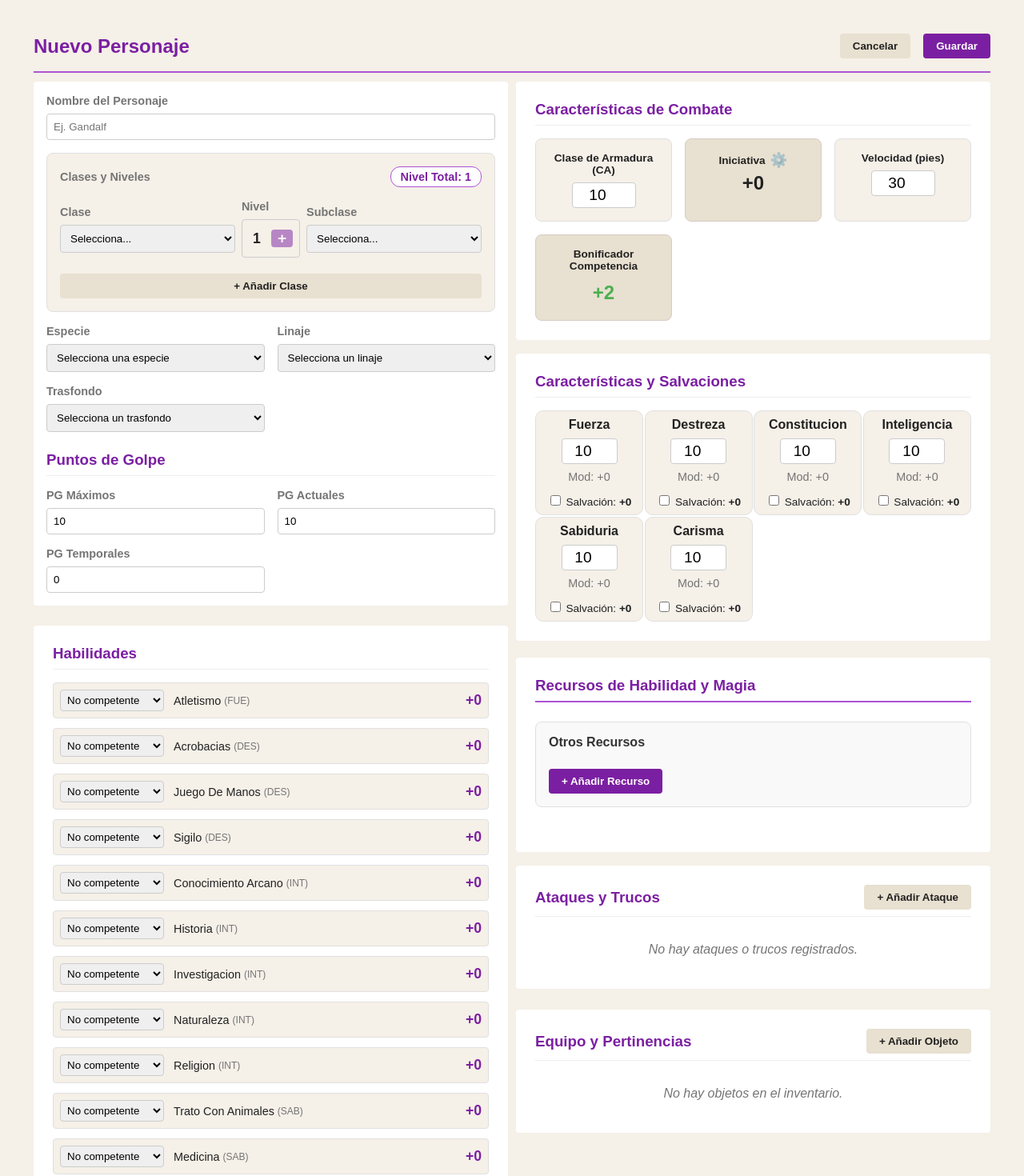
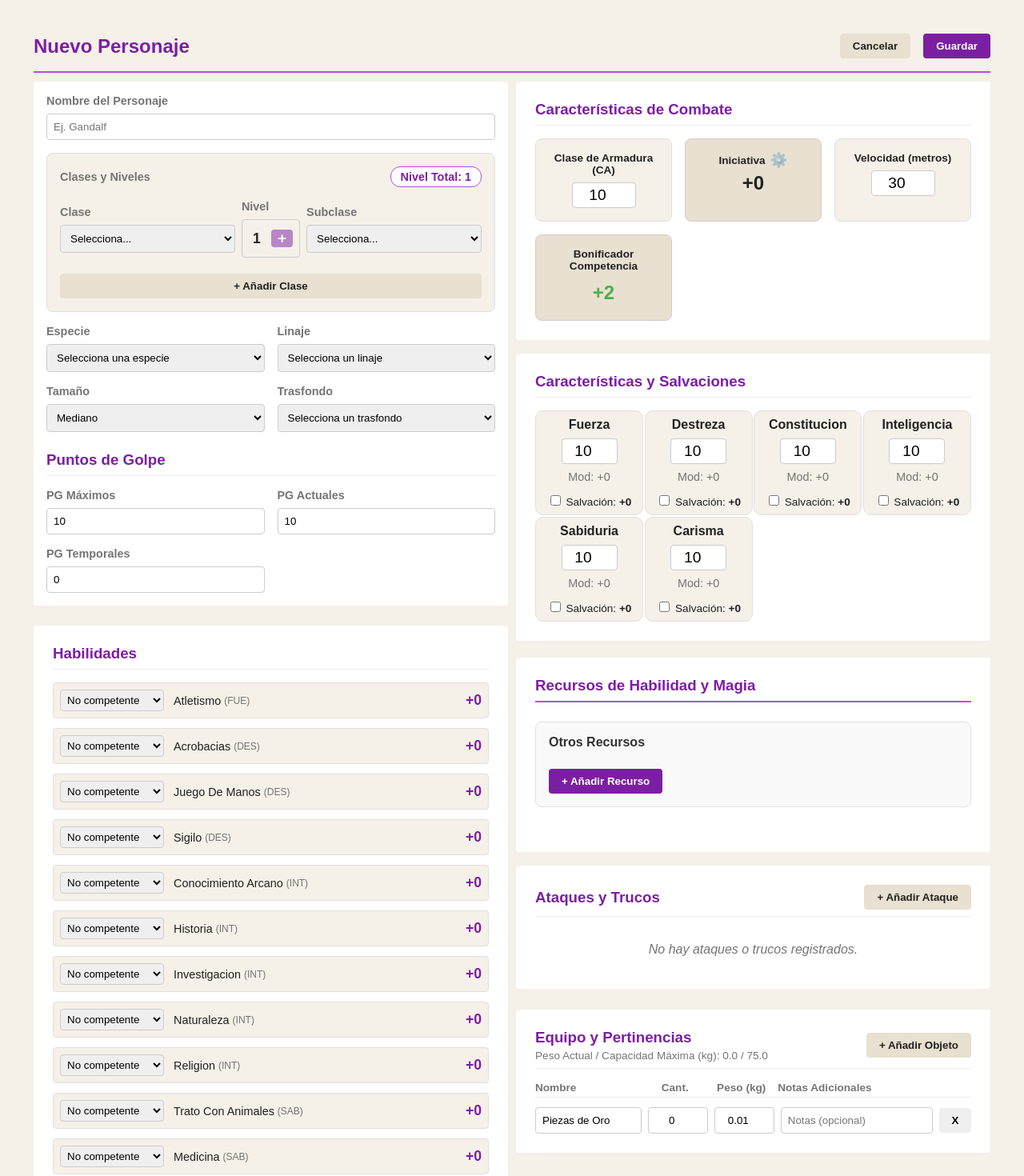
Before and after one commit to AironDH/Gremio-de-Egida, a Vue app: page /personaje/nuevo in a window 1280 px wide. Shown: the top 1470 px of the page at 80% size. Built offline with nearby package versions, Linux system fonts and the light colour scheme.

Commit message:
V-0.6 Cuenta el peso máximo que puede llevar el personaje - mejoras en la IU de equipo y pertenencias

```diff
--- a/src/components/character/CharacterBasicInfo.vue
+++ b/src/components/character/CharacterBasicInfo.vue
@@ -98,6 +98,18 @@
       </div>
 
       <div class="form-group">
+        <label for="tamano">Tamaño</label>
+        <select id="tamano" v-model="datos.tamano" required>
+          <option value="diminuto">Diminuto</option>
+          <option value="pequeño">Pequeño</option>
+          <option value="mediano">Mediano</option>
+          <option value="grande">Grande</option>
+          <option value="enorme">Enorme</option>
+          <option value="gargantuesco">Gargantuesco</option>
+        </select>
+      </div>
+
+      <div class="form-group">
         <label for="trasfondo">Trasfondo</label>
         <select id="trasfondo" :value="datos.trasfondo || ''" @change="alCambiarTrasfondo" required>
           <option disabled value="">Selecciona un trasfondo</option>
@@ -138,7 +150,7 @@
 </template>
 
 <script setup>
-import { computed, watch } from 'vue' // Añadido watch para limpieza automática
+import { computed, watch } from 'vue'
 import datosMundo from '../../data/data.json'
 import BaseButton from '../common/BaseButton.vue'
 import { calcularNivelTotal, calcularPB } from '../../utils/calculations.js'
@@ -236,7 +248,6 @@ const alCambiarEspecie = () => {
 // === NUEVO: Lógica de Trasfondos y Dotes ===
 const listadoTrasfondos = computed(() => datosMundo.trasfondos || [])
 
-// Filtramos las dotes específicamente por Tipo: "Origen"
 const listadoDotesOrigen = computed(() => {
   return (datosMundo.dotes || []).filter(dote => dote.Tipo === 'Origen')
 })
@@ -248,13 +259,9 @@ const alCambiarTrasfondo = (event) => {
   const personajeActualizado = { ...props.modelValue }
   personajeActualizado.trasfondo = nombreTrasfondo
 
-  // Clonamos el array de dotes para mantener reactividad limpia
   let dotesActuales = personajeActualizado.dotes ? [...personajeActualizado.dotes] : []
-
-  // Removemos la dote de trasfondo anterior en caso de que el jugador cambie de opinión
   dotesActuales = dotesActuales.filter(d => d.fuente !== 'Trasfondo')
 
-  // Buscamos el trasfondo y añadimos su dote
   const trasfondoData = listadoTrasfondos.value.find(t => t.nombre === nombreTrasfondo)
   if (trasfondoData && trasfondoData.dote) {
     dotesActuales.push({
@@ -269,8 +276,7 @@ const alCambiarTrasfondo = (event) => {
   emit('update:modelValue', personajeActualizado)
 }
 
-// === NUEVO: Lógica de Raza Versátil ===
-// Computada para saber si mostramos el segundo selector
+// === Lógica de Raza Versátil ===
 const esRazaVersatil = computed(() => {
   if (!datos.value.especie || !datos.value.raza) return false
   const especieData = listadoEspecies.value.find(e => e.nombre === datos.value.especie)
@@ -279,22 +285,18 @@ const esRazaVersatil = computed(() => {
   const razaData = especieData.razas.find(r => r.nombre === datos.value.raza)
   if (!razaData || !razaData.rasgos) return false
 
-  // Devuelve true si encuentra "Versátil" en algún lugar de los rasgos
   return razaData.rasgos.some(rasgo => rasgo.toLowerCase().includes('versátil'))
 })
 
-// Watcher de limpieza: si cambias de raza a una que NO es versátil, borra la dote extra
 watch(esRazaVersatil, (esVersatil) => {
   if (!esVersatil && props.modelValue.dotes) {
     const dotesLimpias = props.modelValue.dotes.filter(d => d.fuente !== 'Raza (Versátil)')
-    // Solo emitimos si efectivamente se eliminó algo (evita ciclos infinitos)
     if (dotesLimpias.length !== props.modelValue.dotes.length) {
       emit('update:modelValue', { ...props.modelValue, dotes: dotesLimpias })
     }
   }
 })
 
-// Computada para mantener el valor visible en el <select> de dote versátil
 const doteVersatilSeleccionada = computed(() => {
   if (!datos.value.dotes) return ''
   const dote = datos.value.dotes.find(d => d.fuente === 'Raza (Versátil)')
@@ -308,7 +310,6 @@ const alCambiarDoteVersatil = (event) => {
   const personajeActualizado = { ...props.modelValue }
   let dotesActuales = personajeActualizado.dotes ? [...personajeActualizado.dotes] : []
 
-  // Limpiamos la elección previa del selector versátil
   dotesActuales = dotesActuales.filter(d => d.fuente !== 'Raza (Versátil)')
 
   dotesActuales.push({
@@ -324,7 +325,6 @@ const alCambiarDoteVersatil = (event) => {
 </script>
 
 <style scoped>
-/* Los estilos se mantienen idénticos, la clase .form-grid acomodará los nuevos campos de forma nativa */
 .full-width {
   grid-column: 1 / -1;
 }
--- a/src/components/character/CharacterEquipment.vue
+++ b/src/components/character/CharacterEquipment.vue
@@ -1,20 +1,40 @@
 <template>
   <div class="character-section">
     <div class="section-header">
-      <h3 class="section-title">Equipo y Pertinencias</h3>
+      <div class="header-title-group">
+        <h3 class="section-title">Equipo y Pertinencias</h3>
+        <div
+          class="weight-indicator"
+          :class="{ 'exceso-peso': (pesoActualEquipado) > (capacidadCargaCalculada) }"
+        >
+          Peso Actual / Capacidad Máxima (kg): {{ (pesoActualEquipado).toFixed(1) }} / {{ (capacidadCargaCalculada).toFixed(1) }}
+        </div>
+      </div>
       <BaseButton variant="secondary" type="button" @click="agregarItem">
         + Añadir Objeto
       </BaseButton>
     </div>
 
     <div class="equipment-list">
+      <!-- Encabezado de la tabla -->
+      <div v-if="equipo.length > 0" class="equipment-header">
+        <div class="col-name">Nombre</div>
+        <div class="col-qty">Cant.</div>
+        <div class="col-weight">Peso (kg)</div>
+        <div class="col-notes">Notas Adicionales</div>
+        <div class="col-action"></div>
+      </div>
+
       <div v-for="(item, index) in equipo" :key="item.id" class="equipment-item">
-        <input class="item-name" type="text" v-model="item.nombre" placeholder="Nombre del objeto" required />
-        <input class="item-qty" type="number" min="1" v-model.number="item.cantidad" placeholder="Cant." title="Cantidad" required />
-        <input class="item-weight" type="number" min="0" step="0.01" v-model.number="item.peso" placeholder="Peso en kilos" title="Peso en Kg" />
-        <input class="item-notes" type="text" v-model="item.notas" placeholder="Notas (opcional)" />
-        <BaseButton variant="danger" type="button" @click="eliminarItem(index)">X</BaseButton>
+        <input class="col-name" type="text" v-model="item.nombre" placeholder="Nombre del objeto" required />
+        <input class="col-qty" type="number" min="1" v-model.number="item.cantidad" placeholder="Cant." title="Cantidad" required />
+        <input class="col-weight" type="number" min="0" step="0.01" v-model.number="item.peso" placeholder="Peso" title="Peso en Kg" />
+        <input class="col-notes" type="text" v-model="item.notas" placeholder="Notas (opcional)" />
+        <div class="col-action">
+          <BaseButton variant="danger" type="button" @click="eliminarItem(index)">X</BaseButton>
+        </div>
       </div>
+
       <div v-if="equipo.length === 0" class="empty-state">
         No hay objetos en el inventario.
       </div>
@@ -31,6 +51,14 @@ const props = defineProps({
   modelValue: {
     type: Array,
     required: true
+  },
+  pesoActualEquipado: {
+    type: Number,
+    default: 0
+  },
+  capacidadCargaCalculada: {
+    type: Number,
+    default: 0
   }
 })
 
@@ -75,38 +103,96 @@ const eliminarItem = (index) => {
   padding-bottom: 0.5rem;
   margin-bottom: 1rem;
 }
+.header-title-group {
+  display: flex;
+  flex-direction: column;
+  gap: 0.25rem;
+}
 .section-title {
   margin: 0;
   color: var(--color-primary, #7b1fa2);
+}
+.weight-indicator {
+  font-size: 0.85rem;
+  color: var(--color-text-secondary, #757575);
+  font-weight: 500;
+}
+.exceso-peso {
+  color: #d32f2f !important;
+  font-weight: bold;
 }
 .equipment-list {
   display: flex;
   flex-direction: column;
   gap: 0.5rem;
 }
-.equipment-item {
+
+/* Reglas compartidas para mantener alineación estricta entre encabezado y fila */
+.equipment-header, .equipment-item {
   display: flex;
   gap: 0.5rem;
   align-items: center;
+  width: 100%;
 }
+
+.equipment-header {
+  padding-bottom: 0.25rem;
+  border-bottom: 1px solid #eee;
+  margin-bottom: 0.25rem;
+  font-size: 0.85rem;
+  font-weight: bold;
+  color: var(--color-text-secondary, #757575);
+}
+
 .equipment-item input {
   padding: 0.5rem;
   border: 1px solid #ccc;
   border-radius: 4px;
+  box-sizing: border-box;
 }
-.item-name { flex: 2; }
-.item-qty, .item-weight { width: 70px; }
-.item-notes { flex: 3; }
+
+/* Definición de Columnas - Obliga a flexbox a respetar los anchos */
+.col-name {
+  flex: 2;
+  min-width: 0;
+}
+.col-qty, .col-weight {
+  flex: 0 0 75px;
+  width: 75px;
+  text-align: center;
+}
+.col-notes {
+  flex: 3;
+  min-width: 0;
+}
+.col-action {
+  flex: 0 0 40px;
+  width: 40px;
+  display: flex;
+  justify-content: center;
+}
+
+/* Elementos vacíos */
 .empty-state {
   text-align: center;
   padding: 1rem;
   color: var(--color-text-secondary, #757575);
   font-style: italic;
 }
+
+/* Modo responsivo */
 @media (max-width: 640px) {
+  .equipment-header {
+    display: none;
+  }
   .equipment-item {
     flex-wrap: wrap;
   }
-  .item-name, .item-notes { flex: 1 1 100%; }
+  .col-name, .col-notes {
+    flex: 1 1 100%;
+  }
+  .col-qty, .col-weight, .col-action {
+    flex: 1;
+  }
 }
 </style>
--- a/src/components/character/CharacterFeatures.vue
+++ b/src/components/character/CharacterFeatures.vue
@@ -42,8 +42,8 @@
       </div>
 
       <div class="combat-box">
-        <label>Velocidad (pies)</label>
-        <input type="number" min="0" step="5" v-model.number="velocidad" />
+        <label>Velocidad (metros)</label>
+        <input type="number" min="0" step="1.5" v-model.number="velocidad" />
       </div>
 
       <div class="combat-box readonly-box">
--- a/src/components/character/CharacterForm.vue
+++ b/src/components/character/CharacterForm.vue
@@ -43,7 +43,12 @@
 
     <CharacterAttacks v-model="formData.ataques" class="ancho-medio" />
 
-    <CharacterEquipment v-model="formData.equipo" class="ancho-medio" />
+    <CharacterEquipment
+      v-model="formData.equipo"
+      :pesoActualEquipado="pesoActualEquipado"
+      :capacidadCargaCalculada="capacidadCargaCalculada"
+      class="ancho-medio"
+    />
 
     <CharacterTraits :rasgos="rasgosPersonaje" class="columna-1"/>
 
@@ -110,6 +115,7 @@ const formData = ref({
     especie: '',
     raza: '',
     trasfondo: '',
+    tamano: 'mediano',
     puntosVidaMax: 10,
     puntosVidaActuales: 10,
     pgTemp: 0,
@@ -118,10 +124,17 @@ const formData = ref({
     modificadoresIniciativa: [],
     dotes: [],
     ataques: [],
-    equipo: [],
+    equipo: [
+      {
+        "id": "c8be5d5a-51eb-4adb-b11c-42217d0e6c10",
+        "nombre": "Piezas de Oro",
+        "cantidad": 0,
+        "peso": 0.01,
+        "notas": ""
+      }
+    ],
     mejoras: [],
 
-    // NUEVO: Estado para rastrear los recursos consumibles
     recursosMagicos: {
       estandar: {}, // Guardará los slots actuales de la forma { "1": 4, "2": 2 }
       pacto: {}     // Guardará los slots actuales de pacto de la forma { "slots": 2, "slot_level": 1 }
@@ -227,7 +240,13 @@ const registrarMejora = (nuevaMejora) => {
   mostrarModalMejora.value = false
 }
 
-const { salvacionesCalculadas, habilidadesCalculadas, combateCalculado } = useCharacterCalculations(formData)
+const {
+  salvacionesCalculadas,
+  habilidadesCalculadas,
+  combateCalculado,
+  capacidadCargaCalculada,
+  pesoActualEquipado
+      } = useCharacterCalculations(formData)
 
 onMounted(() => {
   if (props.personajeInicial) {
--- a/src/composables/useCharacterCalculations.js
+++ b/src/composables/useCharacterCalculations.js
@@ -94,10 +94,10 @@ export function useCharacterCalculations(personajeRef) {
     const destreza = caracteristicas.destreza || 10
     const modDestreza = calcularModificador(destreza)
 
-    // Base de iniciativa ligada a Destreza
+    // Base de iniciativa ligada a Destreza[cite: 15]
     let iniciativaTotal = modDestreza
 
-    // Sumamos los modificadores adicionales si existen
+    // Sumamos los modificadores adicionales si existen[cite: 15]
     const modificadoresExtra = personajeRef.value.modificadoresIniciativa || []
 
     modificadoresExtra.forEach(mod => {
@@ -116,6 +116,42 @@ export function useCharacterCalculations(personajeRef) {
     }
   })
 
+  // ==========================================
+  // 4. Inventario y Carga (NUEVO)
+  // ==========================================
+  const pesoActualEquipado = computed(() => {
+    const equipo = personajeRef.value.equipo || []
+    return equipo.reduce((total, item) => {
+      const peso = parseFloat(item.peso) || 0
+      const cantidad = parseInt(item.cantidad) || 0
+      return total + (peso * cantidad)
+    }, 0)
+  })
+
+    const capacidadCargaCalculada = computed(() => {
+    const caracteristicas = personajeRef.value.caracteristicasBase || {}
+    const fuerza = caracteristicas.fuerza || 10
+    const tamano = personajeRef.value.tamano || 'mediano'
+
+    // Base de capacidad (Fuerza * 7.5 kg)
+    const capacidadBase = fuerza * 7.5
+
+    // Multiplicador por tamaño
+    let multiplicador = 1
+    switch(tamano.toLowerCase()) {
+      case 'diminuto': multiplicador = 0.5; break;
+      case 'pequeño':
+      case 'pequeno':
+      case 'mediano': multiplicador = 1; break;
+      case 'grande': multiplicador = 2; break;
+      case 'enorme': multiplicador = 4; break;
+      case 'gargantuesco': multiplicador = 8; break;
+      default: multiplicador = 1; break;
+    }
+
+    return capacidadBase * multiplicador
+  })
+
   // Funciones auxiliares para formateo en la interfaz
   const formatearModificador = (valor) => {
     return valor >= 0 ? `+${valor}` : `${valor}`
@@ -127,6 +163,8 @@ export function useCharacterCalculations(personajeRef) {
     salvacionesCalculadas,
     habilidadesCalculadas,
     combateCalculado,
+    pesoActualEquipado,
+    capacidadCargaCalculada,
     formatearModificador
   }
 }
```
